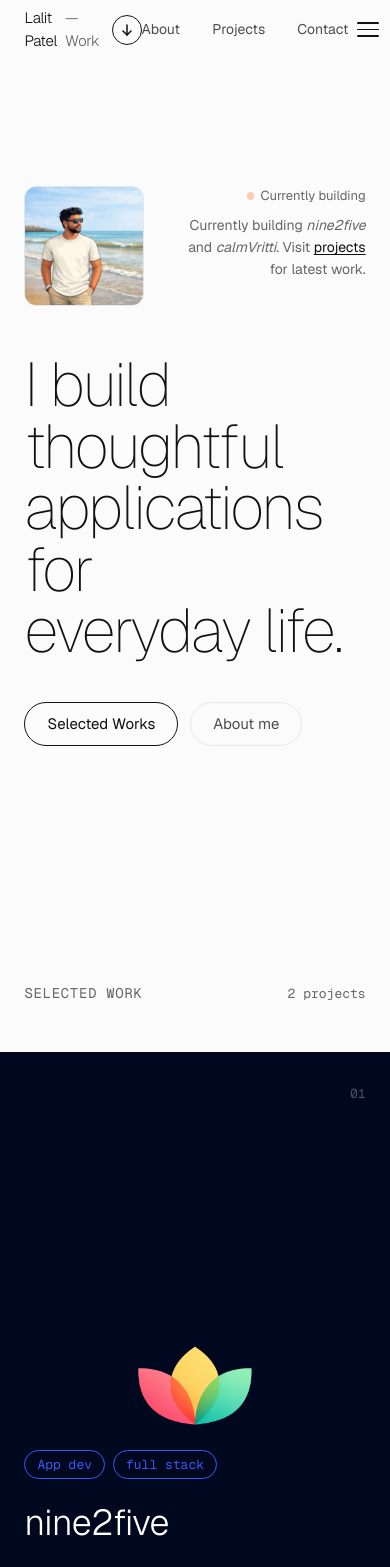
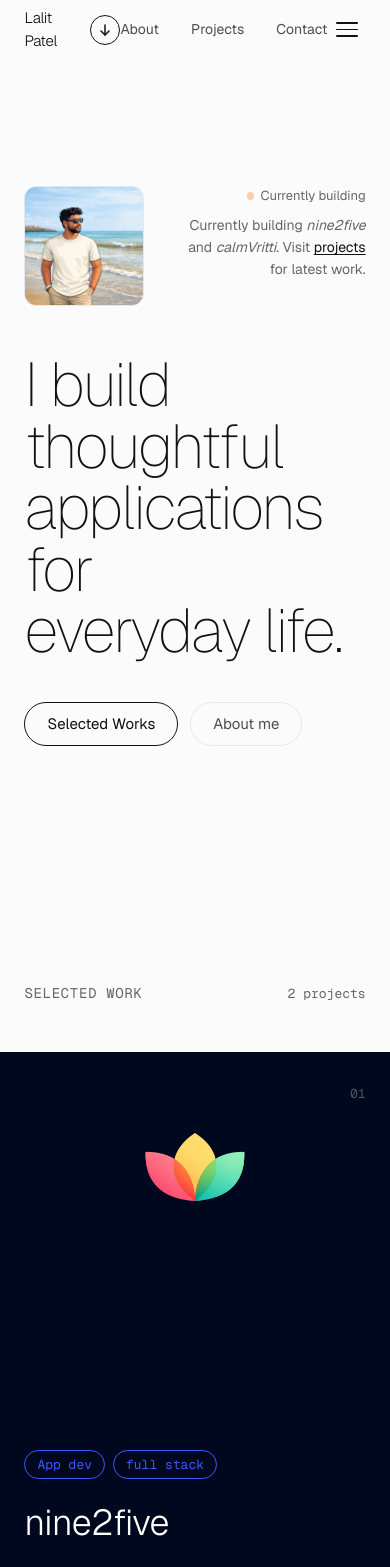
Before and after one commit to patellalit1507-max/portfolio, a Next.js app: page / in a window 390 px wide. Shown: the top 1567 px of the page. Built offline with nearby package versions, Linux system fonts and the light colour scheme.

Commit message:
feat: beige bg for calmVritti, logos moved to top, hide Work+arrow on mobile

```diff
--- a/components/Header.tsx
+++ b/components/Header.tsx
@@ -56,13 +56,14 @@ export default function Header() {
             }}
           >
             Lalit Patel
-            <span style={{ color: 'var(--text-900)', fontWeight: 300 }}>— Work</span>
+            <span className="hidden md:inline" style={{ color: 'var(--text-900)', fontWeight: 300 }}>— Work</span>
           </a>
 
           {/* Circle arrow button */}
           <a
             href="#projects"
             aria-label="Scroll to projects"
+            className="hidden md:flex"
             style={{
               width: '1.875rem',
               height: '1.875rem',
--- a/components/Projects.tsx
+++ b/components/Projects.tsx
@@ -33,9 +33,9 @@ const projects = [
     description:
       'A application which will provide you best personalized yoga session.',
     href: '#',
-    bg: '#1a0a00',
-    accent: '#e85d00',
-    textColor: '#ffffff',
+    bg: '#f5f0e8',
+    accent: '#b85c00',
+    textColor: '#1a0a00',
     logo: '/calmvritti-logo.png',
   },
 ]
@@ -98,14 +98,16 @@ function ProjectCard({
         {String(index + 1).padStart(2, '0')}
       </span>
 
-      {/* Centered logo */}
+      {/* Logo — upper area */}
       {project.logo && (
         <div
           style={{
             position: 'absolute',
-            inset: 0,
+            top: 'clamp(3rem, 8vw, 7rem)',
+            left: 0,
+            right: 0,
             display: 'flex',
-            alignItems: 'center',
+            alignItems: 'flex-start',
             justifyContent: 'center',
             pointerEvents: 'none',
           }}
@@ -115,7 +117,7 @@ function ProjectCard({
             alt={project.title}
             draggable={false}
             style={{
-              width: 'clamp(160px, 28vw, 340px)',
+              width: 'clamp(140px, 22vw, 280px)',
               height: 'auto',
               objectFit: 'contain',
             }}
```
